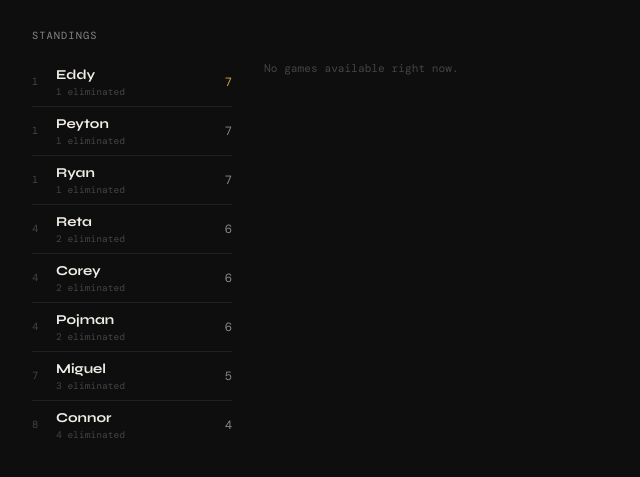
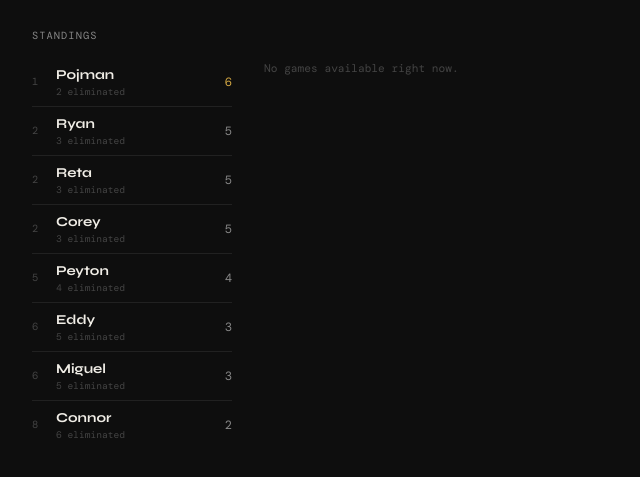
Before and after one commit to peytonjslepekis/madness-tracker, a website: page public/index.html in a window 1280 px wide. Shown: the part 187-664 px from the top of the page, 0-640 px from the left. Drawn offline with nearby package versions, Linux system fonts and the light colour scheme; no server answers.

Commit message:
Update index.html
added day two elims

```diff
--- a/public/index.html
+++ b/public/index.html
@@ -340,7 +340,10 @@ const DRAFTERS = {
 const SEEDED_ELIMINATIONS = new Set([
   'wisconsin','north carolina','byu','ohio state','georgia',
   "st. mary's",'troy','hawaii','north dakota state','kennesaw state',
-  'penn','idaho','siena','howard','mcneese','south florida'
+  'penn','idaho','siena','howard','mcneese','south florida',
+  'furman','missouri','california baptist','prairie view a&m','queens',
+  'ucf','uni','clemson','miami oh','villanova','hofstra',
+  'tennessee state','liu','akron','santa clara'
 ]);
 
 // Normalize team names for matching ESPN data
```
